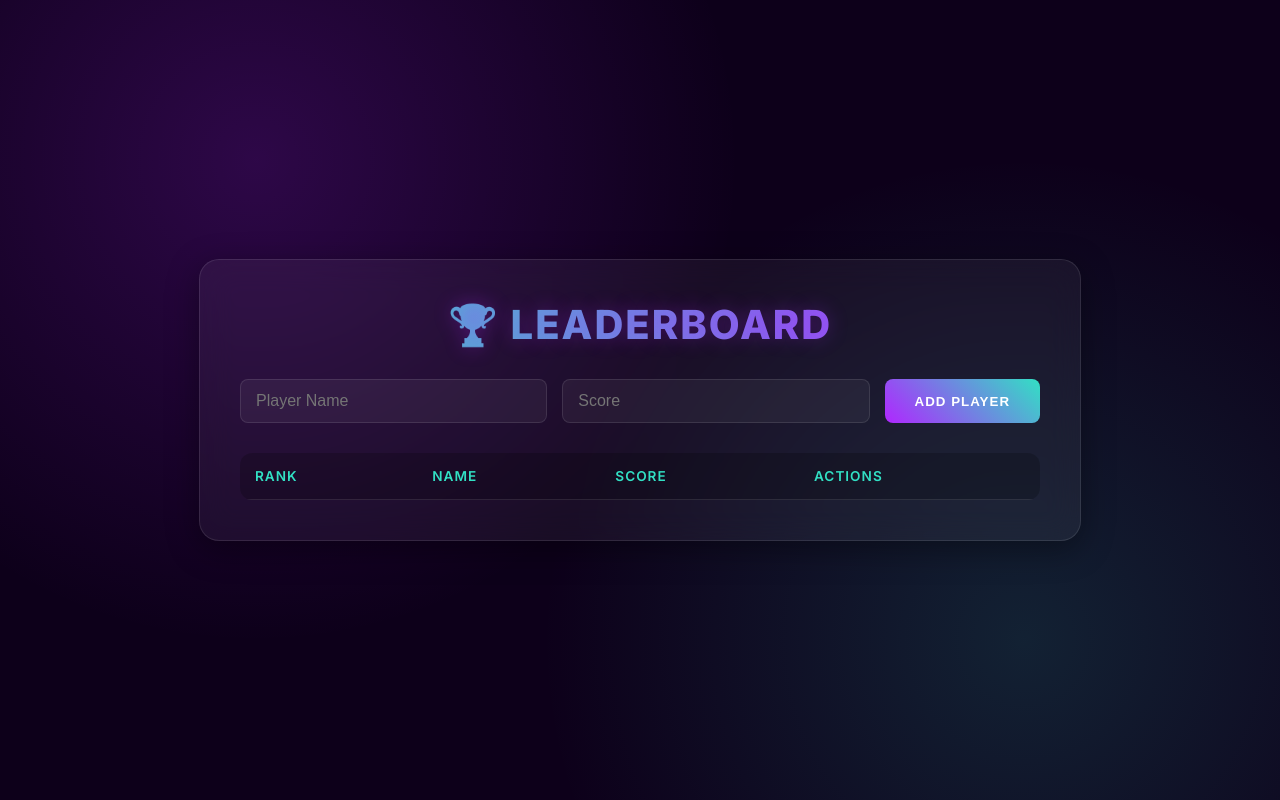
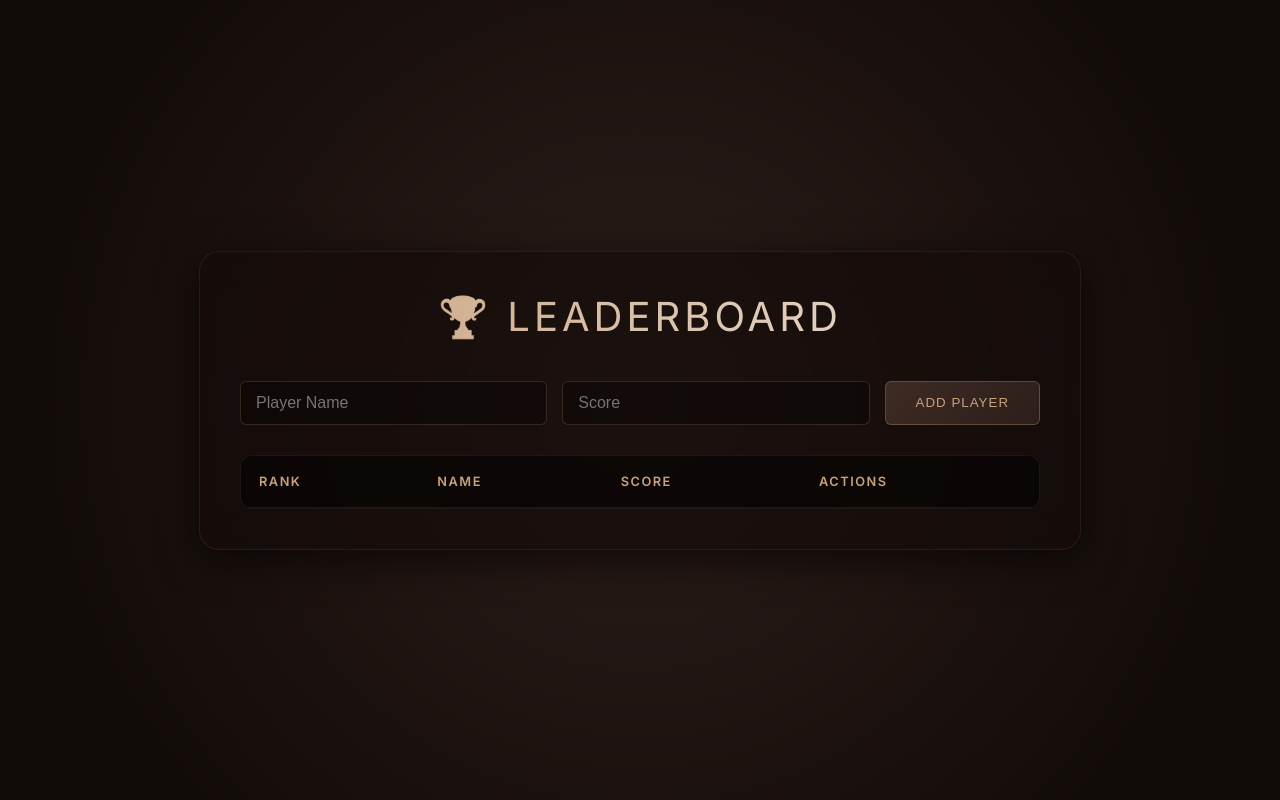
Before and after one commit to Mirvo19/leaderboard-exhibit, a Flask app: page / in a window 1280 px wide. Run offline with Flask 3, Linux system fonts and the light colour scheme; lists and menus that the app fills with data are empty.

Commit message:
changes to theme

```diff
--- a/static/css/style.css
+++ b/static/css/style.css
@@ -1,20 +1,25 @@
 :root {
-    --bg-color: #0d001a;
-    --text-color: #ffffff;
-    --glass-bg: rgba(255, 255, 255, 0.05);
-    --glass-border: rgba(255, 255, 255, 0.1);
-    --neon-purple: #b026ff;
-    --neon-blue: #32e0c4;
-    --neon-green: #39ff14;
-    --neon-red: #ff073a;
+    /* Black Coffee Gradient Palette */
+    --black-bean: #120C09;
+    --dark-roast: #1F1512;
+    --espresso: #2C1E1A;
+    --coffee-foam: #C8A17D;
+    --steamed-milk: #EAE0D5;
+
+    /* Theme Mapping */
+    --bg-color: var(--black-bean);
+    --text-color: var(--steamed-milk);
+    --glass-bg: rgba(20, 12, 10, 0.7); /* Dark semi-transparent */
+    --glass-border: rgba(200, 161, 125, 0.1); /* Subtle foam border */
+
+    --accent: var(--coffee-foam);
+
     --font-main: 'Inter', sans-serif;
 }
 
 body {
     background-color: var(--bg-color);
-    background-image:
-        radial-gradient(circle at 20% 20%, rgba(176, 38, 255, 0.2) 0%, transparent 40%),
-        radial-gradient(circle at 80% 80%, rgba(50, 224, 196, 0.15) 0%, transparent 40%);
+    background: radial-gradient(circle at center, #2C1E1A 0%, #120C09 80%);
     color: var(--text-color);
     font-family: var(--font-main);
     margin: 0;
@@ -30,35 +35,35 @@ body {
     width: 100%;
     max-width: 800px;
     background: var(--glass-bg);
-    backdrop-filter: blur(16px);
-    -webkit-backdrop-filter: blur(16px);
+    backdrop-filter: blur(20px);
+    -webkit-backdrop-filter: blur(20px);
     border: 1px solid var(--glass-border);
     border-radius: 20px;
     padding: 40px;
-    box-shadow: 0 8px 32px 0 rgba(0, 0, 0, 0.37);
+    box-shadow: 0 10px 40px rgba(0, 0, 0, 0.6);
     animation: fadeIn 0.8s ease-out;
 }
 
 @keyframes fadeIn {
-    from { opacity: 0; transform: translateY(20px); }
+    from { opacity: 0; transform: translateY(10px); }
     to { opacity: 1; transform: translateY(0); }
 }
 
 header {
     text-align: center;
-    margin-bottom: 30px;
+    margin-bottom: 40px;
 }
 
 h1 {
     font-size: 2.5rem;
     margin: 0;
     text-transform: uppercase;
-    letter-spacing: 2px;
-    background: linear-gradient(90deg, var(--neon-blue), var(--neon-purple));
+    letter-spacing: 4px;
+    background: linear-gradient(to right, var(--coffee-foam), var(--steamed-milk));
     -webkit-background-clip: text;
     background-clip: text;
     -webkit-text-fill-color: transparent;
-    text-shadow: 0 0 20px rgba(176, 38, 255, 0.3);
+    font-weight: 300;
 }
 
 /* Add Player Form */
@@ -78,10 +83,10 @@ h1 {
 input {
     width: 100%;
     padding: 12px 15px;
-    background: rgba(255, 255, 255, 0.05);
-    border: 1px solid var(--glass-border);
-    border-radius: 8px;
-    color: #fff;
+    background: rgba(0, 0, 0, 0.3);
+    border: 1px solid rgba(200, 161, 125, 0.2);
+    border-radius: 6px;
+    color: var(--steamed-milk);
     font-size: 1rem;
     transition: all 0.3s ease;
     box-sizing: border-box;
@@ -89,36 +94,41 @@ input {
 
 input:focus {
     outline: none;
-    border-color: var(--neon-blue);
-    box-shadow: 0 0 10px rgba(50, 224, 196, 0.2);
-    background: rgba(255, 255, 255, 0.1);
+    border-color: var(--coffee-foam);
+    background: rgba(0, 0, 0, 0.5);
+    box-shadow: 0 0 15px rgba(200, 161, 125, 0.1);
 }
 
 button {
     cursor: pointer;
-    font-weight: 600;
+    font-weight: 500;
     transition: all 0.3s ease;
+    letter-spacing: 1px;
 }
 
 .btn-add {
     padding: 12px 30px;
-    background: linear-gradient(45deg, var(--neon-purple), var(--neon-blue));
-    border: none;
-    border-radius: 8px;
-    color: #fff;
+    background: linear-gradient(135deg, #3E2B24, #2C1E1A);
+    border: 1px solid rgba(200, 161, 125, 0.3);
+    border-radius: 6px;
+    color: var(--coffee-foam);
     text-transform: uppercase;
-    letter-spacing: 1px;
 }
 
 .btn-add:hover {
-    transform: translateY(-2px);
-    box-shadow: 0 0 15px rgba(50, 224, 196, 0.4);
+    background: linear-gradient(135deg, #4A352C, #3E2B24);
+    color: var(--steamed-milk);
+    border-color: var(--coffee-foam);
+    box-shadow: 0 0 20px rgba(0, 0, 0, 0.5);
+    transform: translateY(-1px);
 }
 
 /* Leaderboard Table */
 .table-wrapper {
     overflow-x: auto;
+    border: 1px solid rgba(255, 255, 255, 0.05);
     border-radius: 12px;
+    background: rgba(0, 0, 0, 0.2);
 }
 
 table {
@@ -128,33 +138,33 @@ table {
 }
 
 th, td {
-    padding: 15px;
+    padding: 18px;
     text-align: left;
-    border-bottom: 1px solid var(--glass-border);
+    border-bottom: 1px solid rgba(255, 255, 255, 0.05);
 }
 
 th {
-    background: rgba(0, 0, 0, 0.2);
-    color: var(--neon-blue);
+    background: rgba(0, 0, 0, 0.4);
+    color: var(--coffee-foam);
     font-weight: 600;
     text-transform: uppercase;
-    font-size: 0.85rem;
-    letter-spacing: 1px;
+    font-size: 0.8rem;
+    letter-spacing: 1.5px;
 }
 
 tr {
-    transition: background 0.2s ease, transform 0.2s ease;
+    transition: background 0.2s ease;
 }
 
 tr:hover {
-    background: rgba(255, 255, 255, 0.05);
+    background: rgba(200, 161, 125, 0.05);
 }
 
 /* Flash animation for updates */
 @keyframes flash {
-    0% { background-color: rgba(50, 224, 196, 0.0); }
-    50% { background-color: rgba(50, 224, 196, 0.3); }
-    100% { background-color: rgba(50, 224, 196, 0.0); }
+    0% { background-color: transparent; }
+    50% { background-color: rgba(200, 161, 125, 0.2); }
+    100% { background-color: transparent; }
 }
 
 .flash-update {
@@ -163,76 +173,77 @@ tr:hover {
 
 /* Ranks */
 .rank {
-    font-weight: bold;
-    color: #888;
+    font-weight: 600;
+    color: #665245;
 }
 
-.rank-1 { color: var(--neon-green); text-shadow: 0 0 10px rgba(57, 255, 20, 0.4); font-size: 1.2rem; }
-.rank-2 { color: silver; text-shadow: 0 0 10px rgba(192, 192, 192, 0.4); font-size: 1.1rem; }
-.rank-3 { color: #cd7f32; text-shadow: 0 0 10px rgba(205, 127, 50, 0.4); font-size: 1.1rem; }
+.rank-1 { color: #D4AF37; /* Gold */ font-size: 1.1rem; text-shadow: 0 0 10px rgba(212, 175, 55, 0.2); }
+.rank-2 { color: #C0C0C0; /* Silver */ font-size: 1.05rem; }
+.rank-3 { color: #CD7F32; /* Bronze */ font-size: 1.05rem; }
 
 /* Inline Edit */
 .editable-score {
     cursor: pointer;
-    border-bottom: 1px dashed rgba(255,255,255,0.3);
-    padding-bottom: 2px;
-    transition: border-color 0.3s;
+    border-bottom: 1px solid transparent;
+    transition: all 0.3s;
 }
 
 .editable-score:hover {
-    border-bottom-color: var(--neon-blue);
-    color: var(--neon-blue);
+    border-bottom: 1px solid var(--coffee-foam);
+    color: var(--coffee-foam);
 }
 
 .editable-score:focus {
     outline: none;
-    border-bottom-color: var(--neon-green);
-    color: var(--neon-green);
-    background: rgba(0,0,0,0.2);
-    cursor: text;
+    border-bottom: 1px solid var(--steamed-milk);
+    color: var(--steamed-milk);
 }
 
 /* Delete Button */
 .btn-delete {
     background: transparent;
-    color: rgba(255, 255, 255, 0.4);
-    border: 1px solid rgba(255, 255, 255, 0.1);
+    color: #55443F;
+    border: 1px solid transparent;
     padding: 6px 12px;
-    border-radius: 6px;
     font-size: 0.8rem;
+    border-radius: 4px;
+    transition: all 0.3s;
 }
 
 .btn-delete:hover {
-    color: #fff;
-    background: rgba(255, 7, 58, 0.2);
-    border-color: var(--neon-red);
-    box-shadow: 0 0 10px rgba(255, 7, 58, 0.2);
+    color: #ff6b6b;
+    border-color: rgba(255, 107, 107, 0.2);
+    background: rgba(255, 107, 107, 0.1);
 }
 
 /* Scrollbar */
 ::-webkit-scrollbar {
-    width: 6px;
-    height: 6px;
+    width: 8px;
+    height: 8px;
 }
 
 ::-webkit-scrollbar-track {
-    background: rgba(0, 0, 0, 0.1);
+    background: #0F0A08;
 }
 
 ::-webkit-scrollbar-thumb {
-    background: rgba(255, 255, 255, 0.2);
-    border-radius: 3px;
+    background: #3E2B24;
+    border-radius: 4px;
 }
 
 ::-webkit-scrollbar-thumb:hover {
-    background: rgba(255, 255, 255, 0.4);
+    background: #4A352C;
 }
 
 /* Mobile Responsive */
 @media (max-width: 600px) {
     .container {
-        padding: 20px;
+        padding: 24px;
         width: 100%;
+        border: none;
+        border-radius: 0;
+        box-shadow: none;
+        background: transparent;
     }
 
     .add-player-form {
--- a/templates/index.html
+++ b/templates/index.html
@@ -3,7 +3,7 @@
 <head>
     <meta charset="UTF-8">
     <meta name="viewport" content="width=device-width, initial-scale=1.0">
-    <title>Neon Glass Leaderboard</title>
+    <title>Black Coffee Leaderboard</title>
     <link rel="stylesheet" href="/static/css/style.css">
     <link href="https://fonts.googleapis.com/css2?family=Inter:wght@400;600;800&display=swap" rel="stylesheet">
 </head>
```
